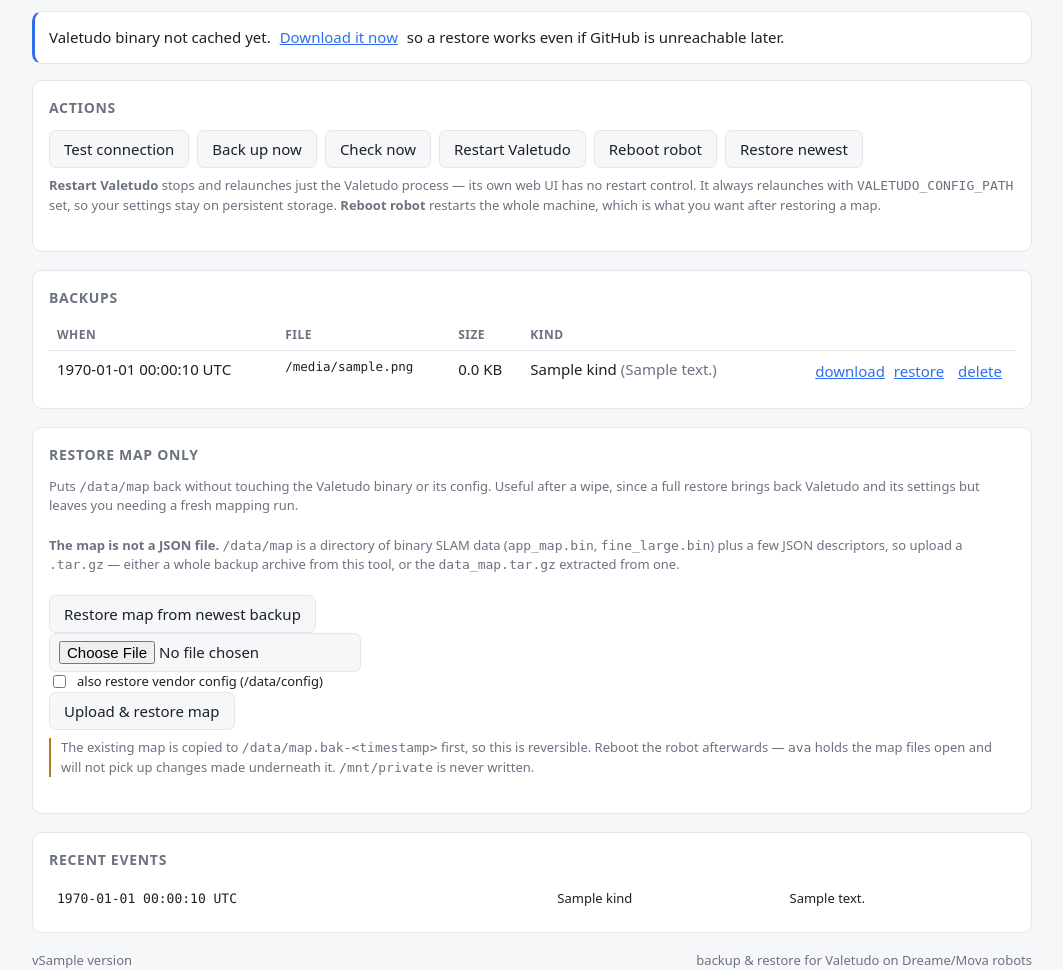
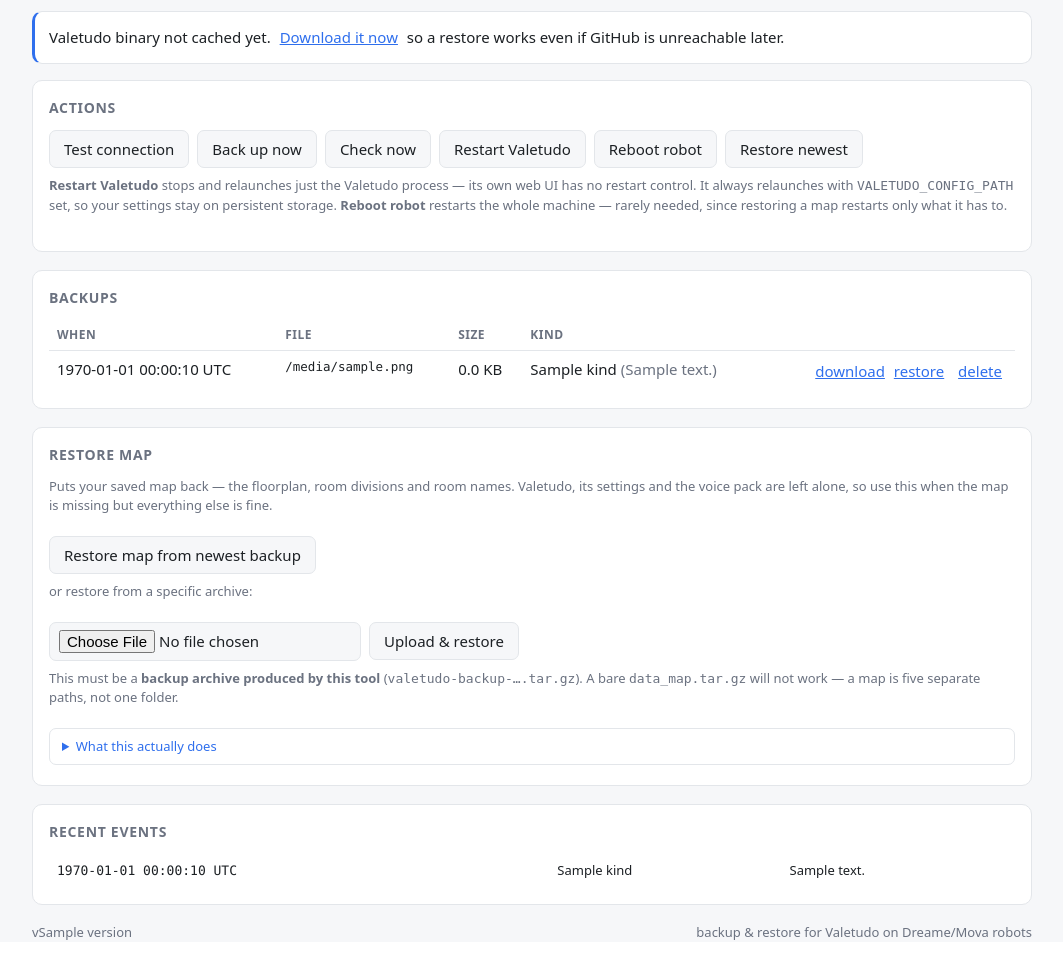
Before and after one commit to adman234/valetudo-restore, a FastAPI app: template app/templates/index.html in a window 1280 px wide. Shown: the part 306-1276 px from the top of the page, without its empty margins (108-1171 px from the left). After the commit the page ends 1246 px from the top, so only its background shows below. Run offline with FastAPI, Linux system fonts and the light colour scheme; the template is opened without the code that fills it: most values are stand-ins (such as "Sample title", 1, 10 or a date in 2020).

Commit message:
Refactor the map-restore panel; remove a checkbox that did nothing
The panel described behaviour the code no longer had:

* "also restore vendor config (/data/config)" was DEAD - the parameter was
  accepted by the API and passed to restore_map, but never referenced in the
  function body. Removed, along with its plumbing.
* it told users to upload a bare data_map.tar.gz, which cannot work any more:
  restore looks for the map components as members of a backup archive, so a
  lone map tarball has nothing it recognises.
* it promised the old map went to /data/map.bak-<timestamp> (now
  /data/_map_replaced-<timestamp>) and that a reboot was needed afterwards
  (no longer true - ava and miio are stopped and restarted around the swap).
* it said a full restore "leaves you needing a fresh mapping run", which stopped
  being true once the complete map set was captured.
* the Actions hint likewise claimed a reboot is "what you want after restoring
  a map".

extract_map_archive was also dead and is gone.

Behavioural change: an archive missing map components is now REFUSED with a
message naming what is missing, instead of half-applying a map ava will discard
on the next boot - which looked like success and then silently lost the map. A
force flag remains for deliberate attempts.

The panel now leads with what it does for the user, keeps the mechanism in a
collapsed "What this actually does", and states plainly that only a backup
archive from this tool will work.

Co-Authored-By: Claude Opus 5 <noreply@anthropic.com>

```diff
--- a/app/main.py
+++ b/app/main.py
@@ -258,7 +258,7 @@ def api_test_webhook():
 async def api_restore_map(
     file: UploadFile = File(default=None),
     filename: str = Form(default=""),
-    also_vendor_config: str = Form(default=""),
+    force: str = Form(default=""),
 ):
     """Restore /data/map from an uploaded archive, or from a stored backup."""
     blob = None
@@ -267,9 +267,8 @@ async def api_restore_map(
         if len(blob) > 200 * 1024 * 1024:
             return JSONResponse({"ok": False, "error": "file too large"},
                                 status_code=413)
-    vendor = str(also_vendor_config).lower() in ("1", "true", "on", "yes")
     return service.restore_map(blob=blob, filename=filename or None,
-                               also_vendor_config=vendor)
+                               force=str(force).lower() in ("1","true","on","yes"))
 
 
 @app.get("/api/backups")
--- a/app/service.py
+++ b/app/service.py
@@ -480,44 +480,8 @@ def reboot_robot() -> dict:
         return {"ok": False, "error": str(e)}
 
 
-def extract_map_archive(blob: bytes) -> bytes:
-    """
-    Accept either a full valetudo-restore backup or a bare map tarball and
-    return the map tarball bytes.
-
-    The map is NOT a single JSON file - /data/map is a directory holding binary
-    SLAM data (app_map.bin, fine_large.bin) alongside a few JSON descriptors, so
-    the transportable unit is the gzipped tar of that directory.
-    """
-    try:
-        with tarfile.open(fileobj=io.BytesIO(blob), mode="r:gz") as t:
-            names = t.getnames()
-    except Exception as e:
-        raise ValueError(
-            "Not a readable .tar.gz. Upload a backup archive from this tool, or "
-            "the data_map.tar.gz extracted from one. The map is not a JSON file."
-        ) from e
-
-    if "data_map.tar.gz" in names:            # a full backup archive
-        with tarfile.open(fileobj=io.BytesIO(blob), mode="r:gz") as t:
-            f = t.extractfile("data_map.tar.gz")
-            if not f:
-                raise ValueError("data_map.tar.gz present but unreadable")
-            return f.read()
-
-    # a bare map tarball: expect the map descriptors at its root
-    if any(n.lstrip("./") in ("map_id.json", "version_file.json") for n in names):
-        return blob
-
-    raise ValueError(
-        "This archive does not look like map data. Expected either a backup "
-        "containing data_map.tar.gz, or a map tarball containing map_id.json. "
-        "Found: %s" % ", ".join(names[:8])
-    )
-
-
 def restore_map(blob: Optional[bytes] = None, filename: Optional[str] = None,
-                also_vendor_config: bool = False) -> dict:
+                force: bool = False) -> dict:
     """
     Restore a complete map, the way pkoehlers/maploader does it.
 
@@ -569,11 +533,28 @@ def restore_map(blob: Optional[bytes] = None, filename: Optional[str] = None,
                         vendor_map = None
 
         if "data_map.tar.gz" not in have:
-            raise ValueError("this archive has no map data")
+            raise ValueError(
+                "This archive contains no map data. Only backup archives "
+                "produced by this tool can be restored.")
+
+        # Refuse an incomplete archive rather than producing a map ava will
+        # reject. Archives taken before the full map set was understood have
+        # /data/map but not /data/ri or /data/DivideMap; restoring those looks
+        # like it works and then the map silently vanishes on the next boot.
         missing = [m for _, m, _ in R.MAP_PATHS if m not in have]
+        if missing and not force:
+            return {
+                "ok": False,
+                "error": "This backup is missing %s, so the map is incomplete "
+                         "and ava would discard it on the next boot. It was "
+                         "taken before this tool captured the full map set. "
+                         "Use a newer backup." % ", ".join(missing),
+                "missing": missing,
+                "hint": "Pass force=true to attempt it anyway (expected to fail).",
+            }
         if missing:
-            steps.append("NOTE: archive predates full map capture; missing %s"
-                         % ", ".join(missing))
+            steps.append("FORCED: archive missing %s - expect ava to discard "
+                         "the map" % ", ".join(missing))
 
         with _client(s) as c:
             probe = c.probe()
--- a/app/static/style.css
+++ b/app/static/style.css
@@ -102,3 +102,11 @@ input[type=checkbox] { width: auto; padding: 0; }
 .hint { color: var(--dim); font-size: 13px; margin: 8px 0 20px; }
 .hint.danger-hint { border-left: 2px solid var(--warn); padding-left: 10px; }
 form.panel h2:not(:first-child) { margin-top: 22px; }
+
+details.hint { border: 1px solid var(--line); border-radius: 7px;
+               padding: 8px 12px; margin: 12px 0 4px; }
+details.hint summary { cursor: pointer; color: var(--accent); font-size: 13px;
+                       list-style: revert; }
+details.hint p { margin: 10px 0 4px; }
+.mapform { display: flex; flex-wrap: wrap; gap: 8px; align-items: center;
+           margin: 4px 0 8px; }
--- a/app/templates/index.html
+++ b/app/templates/index.html
@@ -76,8 +76,8 @@
     <strong>Restart Valetudo</strong> stops and relaunches just the Valetudo
     process &mdash; its own web UI has no restart control. It always relaunches
     with <code>VALETUDO_CONFIG_PATH</code> set, so your settings stay on
-    persistent storage. <strong>Reboot robot</strong> restarts the whole machine,
-    which is what you want after restoring a map.
+    persistent storage. <strong>Reboot robot</strong> restarts the whole machine
+    &mdash; rarely needed, since restoring a map restarts only what it has to.
   </p>
   <pre id="out" class="out" hidden></pre>
 </section>
@@ -111,36 +111,50 @@
 </section>
 
 <section class="panel">
-  <h2>Restore map only</h2>
+  <h2>Restore map</h2>
   <p class="hint">
-    Puts <code>/data/map</code> back without touching the Valetudo binary or its
-    config. Useful after a wipe, since a full restore brings back Valetudo and
-    its settings but leaves you needing a fresh mapping run.
+    Puts your saved map back &mdash; the floorplan, room divisions and room
+    names. Valetudo, its settings and the voice pack are left alone, so use this
+    when the map is missing but everything else is fine.
   </p>
-  <p class="hint">
-    <strong>The map is not a JSON file.</strong> <code>/data/map</code> is a
-    directory of binary SLAM data (<code>app_map.bin</code>,
-    <code>fine_large.bin</code>) plus a few JSON descriptors, so upload a
-    <code>.tar.gz</code> &mdash; either a whole backup archive from this tool, or
-    the <code>data_map.tar.gz</code> extracted from one.
-  </p>
+
   <div class="actions">
     <button data-post="/api/restore-map" data-out="#mapout"
-            data-confirm="Restore the map from the newest backup? The robot's current map is copied aside first.">
+            data-confirm="Restore the map from the newest backup? Your current map is set aside first, so this can be undone.">
       Restore map from newest backup
     </button>
   </div>
+
+  <p class="hint">or restore from a specific archive:</p>
   <form id="mapform" enctype="multipart/form-data" class="mapform">
     <input type="file" name="file" accept=".gz,.tgz,.tar.gz" required>
-    <label class="check"><input type="checkbox" name="also_vendor_config"> also restore vendor config (/data/config)</label>
-    <button type="submit">Upload &amp; restore map</button>
+    <button type="submit">Upload &amp; restore</button>
   </form>
-  <p class="hint danger-hint">
-    The existing map is copied to <code>/data/map.bak-&lt;timestamp&gt;</code>
-    first, so this is reversible. Reboot the robot afterwards &mdash;
-    <code>ava</code> holds the map files open and will not pick up changes made
-    underneath it. <code>/mnt/private</code> is never written.
+  <p class="hint">
+    This must be a <strong>backup archive produced by this tool</strong>
+    (<code>valetudo-backup-….tar.gz</code>). A bare <code>data_map.tar.gz</code>
+    will not work &mdash; a map is five separate paths, not one folder.
   </p>
+
+  <details class="hint">
+    <summary>What this actually does</summary>
+    <p>
+      A map is <code>/data/ri</code> + <code>/data/map</code> +
+      <code>/data/DivideMap</code> (+ <code>/data/DivideDebug</code>,
+      <code>map_info.bin</code>, <code>mult_map.json</code>). Restoring only
+      <code>/data/map</code> produces a map <code>ava</code> rejects on the next
+      boot &mdash; which is why a backup taken before this tool captured the full
+      set is refused rather than half-applied.
+    </p>
+    <p>
+      <code>ava</code> and <code>miio_client</code> are stopped, the files are
+      swapped, and both are restarted. <strong>No reboot needed.</strong> Your
+      previous map is moved to
+      <code>/data/_map_replaced-&lt;timestamp&gt;</code> on the robot rather than
+      deleted, so it can be put back by hand. <code>/data/config/miio</code>
+      (wifi and device identity) and <code>/mnt/private</code> are never touched.
+    </p>
+  </details>
   <pre id="mapout" class="out" hidden></pre>
 </section>
 
```
